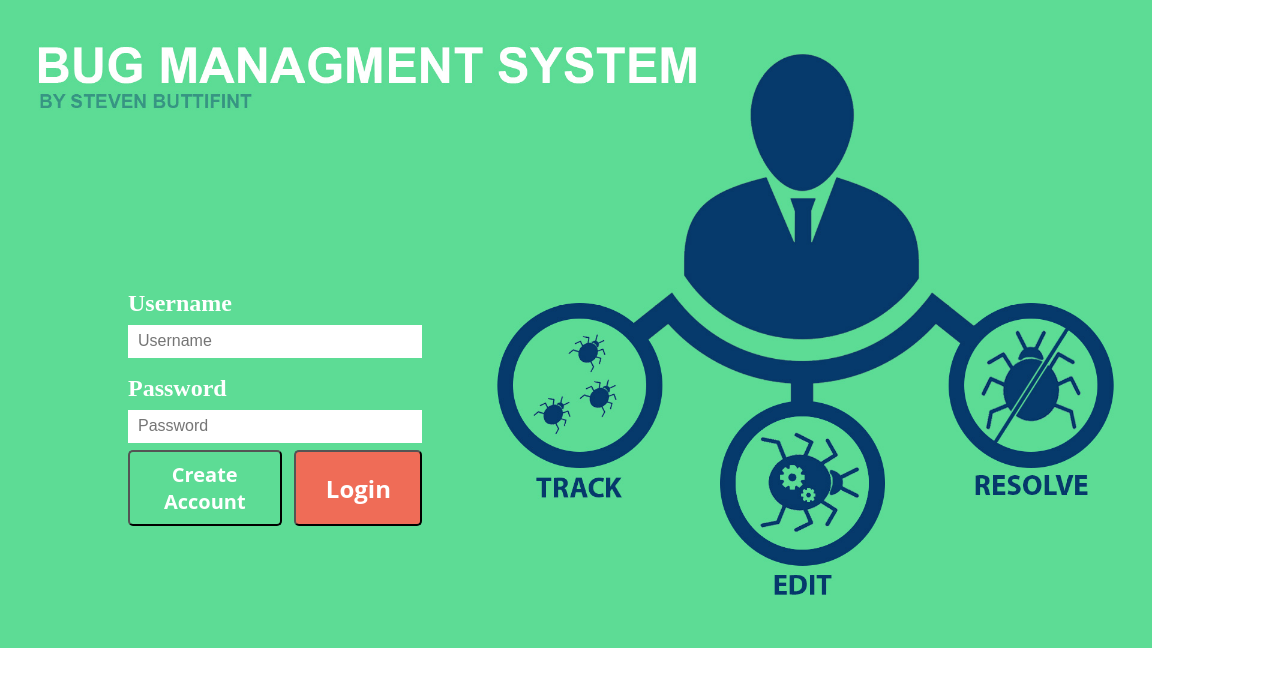
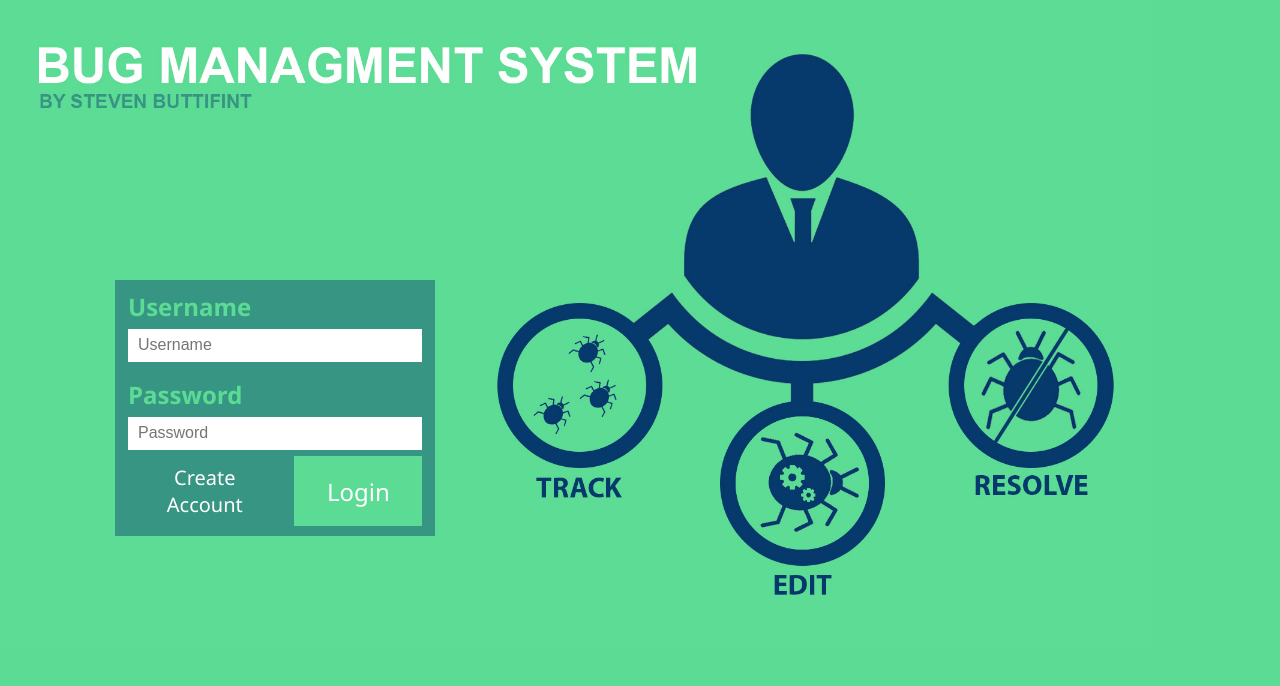
Before and after one commit to StevenButtifint/bug-management-system, a React (Create React App) app in the folder frontend/: page / in a window 1280 px wide. Shown: the top 686 px of the page. Built offline with nearby package versions, Linux system fonts and the light colour scheme.

Commit message:
updated pages background css

```diff
--- a/frontend/src/index.css
+++ b/frontend/src/index.css
@@ -1,28 +1,48 @@
 #root{
   grid-template-columns: 20% 80%;
   display: grid;
-  --prim-color: #264e70;
+  --prim-color: #05386b;
+  --second-color: #5cdb95;
+  --third-color: #379683;
+
+  --application-font: 'Segoe UI', Tahoma, Geneva, Verdana, sans-serif;
+
   --card-color: #cae1ff;
   color: white;
   margin: -8px
 }
 button{
-  background: #ef6c57;
-  border-radius: 5px;
+  border-radius: 0px;
+  font-family: var(--application-font);
+  border: 0;
+  background: var(--second-color);
   padding: 5px 20px;
-  font:normal bold 18px "open sans", sans-serif;
   text-align: center;
   color: white;
   margin-bottom: 10px;
 }
 button:hover{
   transition: all 0.3s;
-  background: #9c3829;
+  background: var(--prim-color);
 }
 .page-container{
   display: flex;
   flex-wrap: wrap;
-  gap: 20px;
+  gap: 2vw;
   justify-content: center;
   grid-column: 2;
+  margin-top: 2%;
 }
+
+.pages-BG{
+  width: 80vw;
+  height: 100vh;
+  margin-left: 20vw;
+  background: url('../src/Images/backgrounds/page_background.jpg');
+  background-size: 85vw;
+  background-color: var(--second-color);
+  background-blend-mode: none;
+  background-repeat: repeat;
+  background-attachment: fixed;
+  position: absolute;
+}
```
